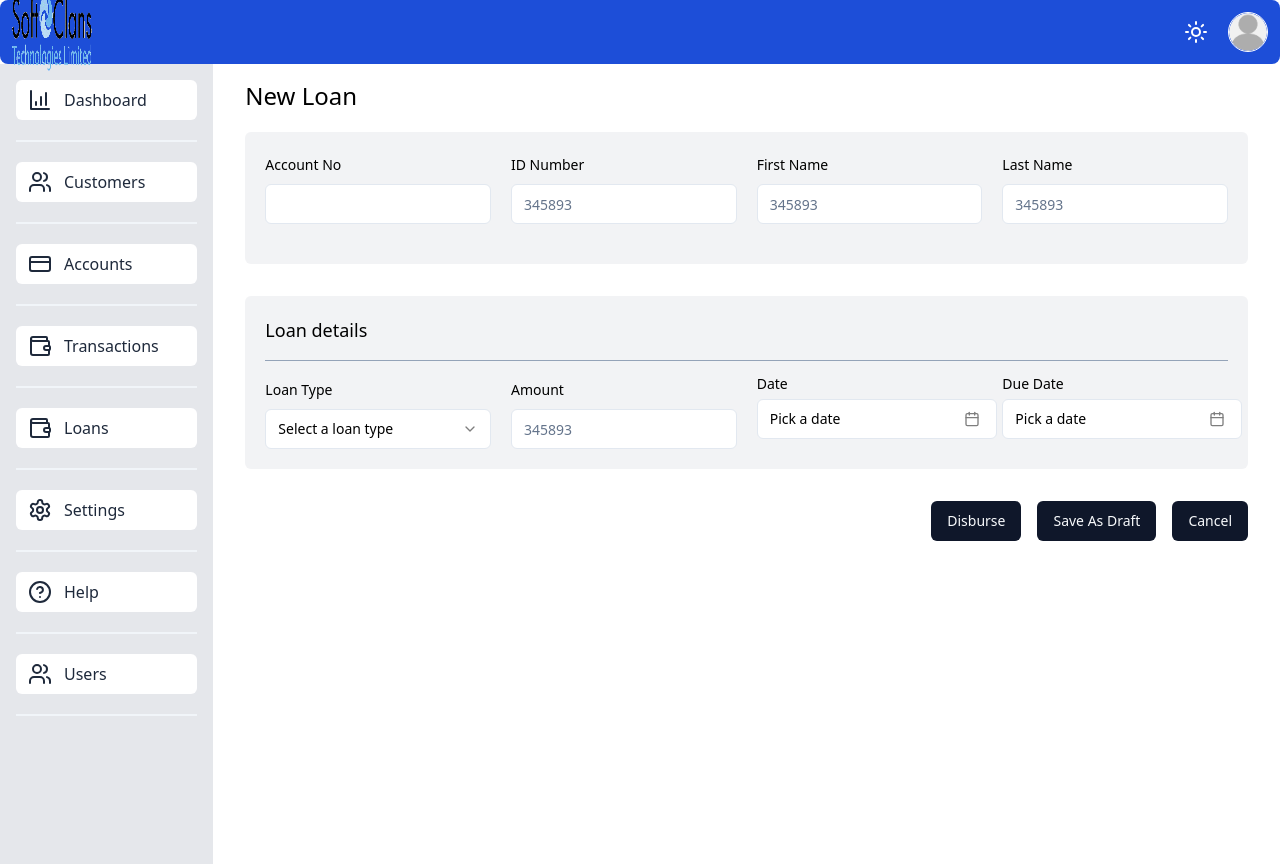
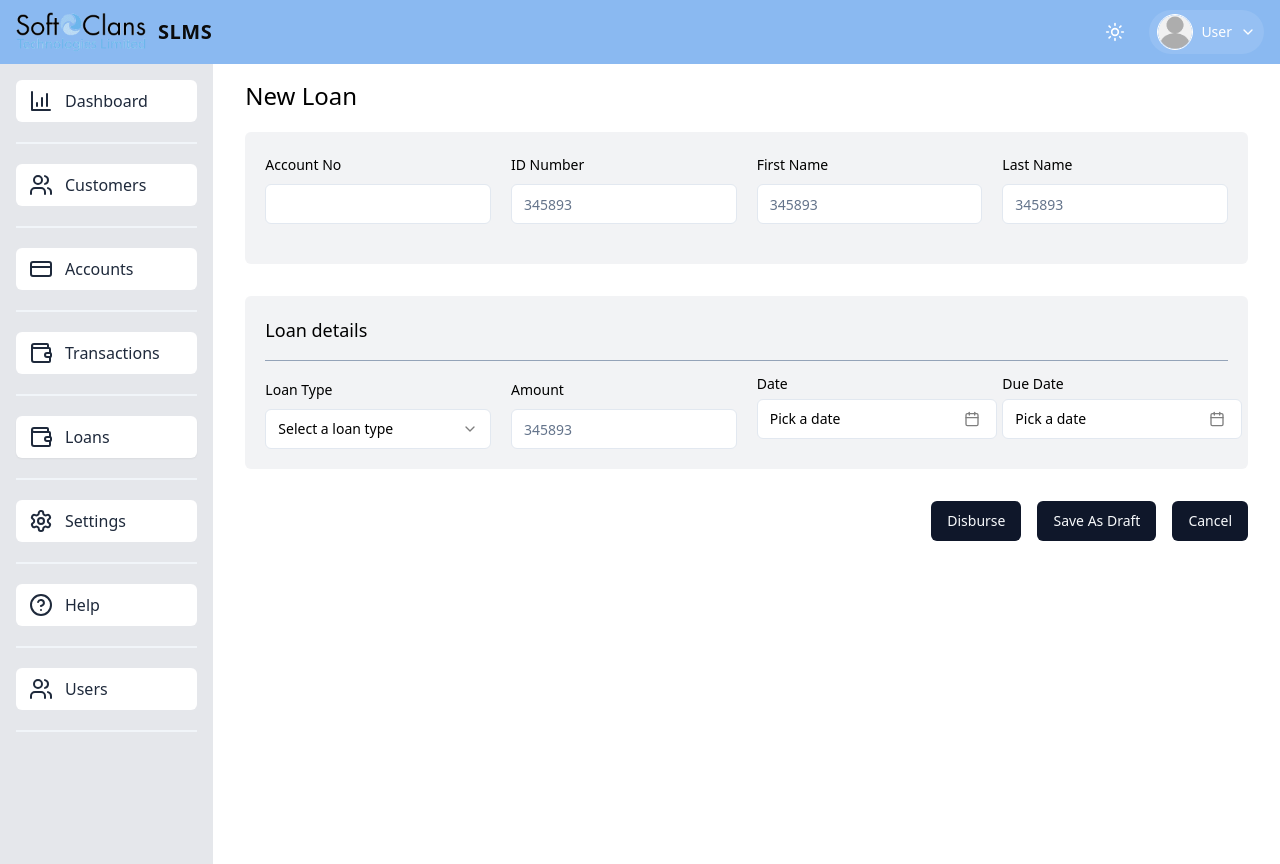
Before and after one commit to octocatblain/sacco, a React (Vite) app in the folder web-app/: page /loans/edit/1 in a window 1280 px wide. Built offline with nearby package versions, Linux system fonts and the light colour scheme; no server answers.

Commit message:
feat: add theme variables and utility classes for primary colors

```diff
--- a/web-app/src/components/Button.tsx
+++ b/web-app/src/components/Button.tsx
@@ -15,12 +15,18 @@ const Button: FC<ButtonProps> = ({
   className,
   disabled,
   variant,
+  type,
 }) => {
-  const bg =
-    variant === "primary" ? "bg- white text-black" : "bg-blue-500 text-white";
+  const base =
+    "inline-flex items-center justify-center px-4 py-2 rounded-md transition-colors duration-200 focus:outline-none focus:ring-2 focus:ring-offset-2 disabled:opacity-60 disabled:cursor-not-allowed";
+  const styles =
+    variant === "primary"
+      ? "bg-blue-600 text-white hover:bg-blue-700 focus:ring-blue-500 dark:bg-blue-500 dark:hover:bg-blue-600"
+      : "bg-white text-slate-800 border border-slate-300 hover:bg-slate-50 focus:ring-slate-400 dark:bg-blue-900 dark:text-white dark:border-blue-700 dark:hover:bg-blue-800";
   return (
     <button
-      className={`flex justify-center py-2 px-3 rounded-md ${bg} ${className}`}
+      type={type || "button"}
+      className={`${base} ${styles} ${className || ""}`}
       onClick={onClick}
       disabled={disabled}
     >
--- a/web-app/src/components/NavBar.tsx
+++ b/web-app/src/components/NavBar.tsx
@@ -66,66 +66,112 @@ const NavBar: FC<NavBarProps> = ({
     }
   };
   return (
-    <div className="max-w-full relative flex items-center justify-between text-white bg-blue-700 h-16 dark:bg-blue-800 dark:text-slate-300 rounded-lg px-3 ">
-      <div className="flex items-center">
-        <img src={Logo} alt="SLAMS logo" className="w-20 h-20" />
-        <div className="lg:hidden" onClick={handleMobileMenuToggle}>
+    <div className="max-w-full relative flex items-center justify-between text-white bg-primary h-16 px-4 dark:bg-blue-800 dark:text-slate-300">
+      {/* Left: Brand */}
+      <div className="flex items-center gap-x-3">
+        <img src={Logo} alt="SLAMS logo" className="w-15 h-10" />
+        <span className="text-xl font-semibold tracking-wide text-black">
+          SLMS
+        </span>
+        <button
+          className="lg:hidden ml-2 inline-flex items-center justify-center p-2 rounded-md hover:bg-white/20"
+          onClick={handleMobileMenuToggle}
+          aria-label="Toggle menu"
+        >
           {showMobileMenu ? (
-            <LucideIcon name="X" size={27} />
+            <LucideIcon name="X" size={24} />
           ) : (
-            <LucideIcon name="AlignJustify" size={27} />
+            <LucideIcon name="AlignJustify" size={24} />
           )}
-        </div>
+        </button>
       </div>
 
-      <div className="flex gap-x-5 items-center">
-        <div onClick={toggleDarkTheme}>
+      {/* Right: Theme toggle and profile */}
+      <div className="flex items-center gap-x-4">
+        <button
+          onClick={toggleDarkTheme}
+          className="inline-flex items-center justify-center p-2 rounded-md hover:bg-white/20"
+          aria-label="Toggle theme"
+        >
           {darkTheme ? (
-            <LucideIcon name="Moon" size={24} />
+            <LucideIcon name="Moon" size={20} />
           ) : (
-            <LucideIcon name="Sun" size={24} />
+            <LucideIcon name="Sun" size={20} />
           )}
-        </div>
-        <div>
+        </button>
+
+        <div className="relative" ref={dropdownRef}>
+          <button
+            onClick={handleShowDropdown}
+            className="flex items-center gap-x-2 rounded-full bg-white/10 hover:bg-white/20 px-2 py-1"
+            aria-haspopup="menu"
+            aria-expanded={showDropdown}
+          >
             <img
-            className="rounded-full  border border-white w-10 h-10"
+              className="rounded-full border border-white w-9 h-9 object-cover"
               src={
                 profile?.profile?.profile_image
                   ? `${apiBaseUrl}${profile?.profile?.profile_image}`
                   : ProfilePlaceholder
               }
-            // src={ProfileImage}
-            alt=" mr Isaac"
-            onClick={handleShowDropdown}
+              alt={profile?.username || "profile"}
             />
-          {/* dropdown menu start here */}
+            <span className="hidden md:inline-block text-sm font-medium">
+              {profile?.username || "User"}
+            </span>
+            <LucideIcon name="ChevronDown" size={16} />
+          </button>
+
+          {/* Dropdown */}
           <div
-            ref={dropdownRef}
-            className={` ${
+            className={`absolute right-0 mt-2 w-64 rounded-md bg-white text-black shadow-lg ring-1 ring-black/5 dark:bg-blue-900 dark:text-white ${
               showDropdown ? "block" : "hidden"
-            } bg-gray-200 text-black absolute z-20 mt-3 me-3 right-0 rounded-md dark:bg-blue-700 dark:text-white`}
+            }`}
           >
-            <div className="p-4">
-              <p className="">
+            {/* Header */}
+            <div className="flex items-center gap-x-3 p-3">
+              <img
+                className="rounded-full w-10 h-10 object-cover"
+                src={
+                  profile?.profile?.profile_image
+                    ? `${apiBaseUrl}${profile?.profile?.profile_image}`
+                    : ProfilePlaceholder
+                }
+                alt={profile?.username || "profile"}
+              />
+              <div className="min-w-0">
+                <p className="text-sm font-semibold truncate">
                   {profile?.username}
-                <small className="bg-blue-700 dark:bg-blue-950 rounded-md text-white text-xs p-0.5">
+                  {profile?.profile?.role_display && (
+                    <span className="ml-2 inline-block align-middle rounded-md bg-primary text-black text-[10px] px-1 py-0.5">
                       {profile?.profile?.role_display}
-                </small>
+                    </span>
+                  )}
                 </p>
-              <p className="pb-2">{profile?.email}</p>
+                <p className="text-xs text-slate-600 dark:text-slate-300 truncate">
+                  {profile?.email}
+                </p>
+              </div>
+            </div>
+            <div className="border-t border-slate-200 dark:border-blue-700" />
+
+            {/* Actions */}
+            <div className="p-2">
               <Link
                 to="/profile"
-                className="flex hover:bg-blue-500/25 p-2  rounded-md dark:hover:bg-blue-500/75"
                 onClick={handleShowDropdown}
+                className="flex items-center gap-x-2 rounded-md px-3 py-2 hover:bg-slate-100 dark:hover:bg-blue-800"
               >
-                Profile
+                <LucideIcon name="User" size={16} />
+                <span className="text-sm">Profile</span>
               </Link>
-              <div
-                className="flex items-center text-sm gap-x-1 cursor-pointer hover:bg-blue-500/25 p-2 my-2 rounded-md dark:hover:bg-blue-500/75"
+              <button
                 onClick={handleLogout}
+                className="mt-1 w-full flex items-center gap-x-2 rounded-md px-3 py-2 hover:bg-slate-100 dark:hover:bg-blue-800 text-left"
               >
-                <LucideIcon name="LogOut" size={16} /> Logout
-              </div>
+                <LucideIcon name="LogOut" size={16} />
+                <span className="text-sm">Logout</span>
+              </button>
             </div>
           </div>
         </div>
--- a/web-app/src/components/SidebarLinks.tsx
+++ b/web-app/src/components/SidebarLinks.tsx
@@ -39,9 +39,9 @@ const sidebarItems = [
     to: "/settings",
   },
   {
-    label: 'Help',
-    icon: 'CircleHelp',
-    to: '/help'
+    label: "Help",
+    icon: "CircleHelp",
+    to: "/help",
   },
   {
     label: "Users",
@@ -57,10 +57,16 @@ const SidebarLinks: FC<SidebarLinksProps> = ({ onClick }) => {
           <NavLink
             to={item.to}
             onClick={onClick}
-            // TODO: check isActive on light mode, currently only works on dark mode
             className={({ isActive }) =>
-              `flex gap-x-3 bg-white py-2 px-3 text-base text-slate-800 rounded-md hover:bg-slate-950/25 hover:text-white transition duration-300 ease-in-out  dark:bg-blue-500/25 dark:text-slate-300 dark:hover:bg-blue-500/75
-                   ${isActive ? " dark:bg-blue-500/75 dark:text-white" : ""}`
+              `flex items-center gap-x-3 py-2 px-3 text-base rounded-md transition-colors duration-200
+               bg-white text-slate-800 hover:bg-slate-100
+               dark:bg-blue-900 dark:text-slate-200 dark:hover:bg-blue-800
+               border border-transparent dark:border-blue-800
+               ${
+                 isActive
+                   ? "border-slate-300 dark:border-blue-600 shadow-sm"
+                   : ""
+               }`
             }
           >
             <LucideIcon name={item.icon} /> {item.label}
--- a/web-app/src/components/Spinner.tsx
+++ b/web-app/src/components/Spinner.tsx
@@ -1,5 +1,10 @@
 const Spinner = () => {
-  return <div className="spinner"></div>;
+  return (
+    <span
+      aria-label="loading"
+      className="inline-block w-5 h-5 border-2 border-slate-300 border-t-blue-600 rounded-full animate-spin"
+    />
+  );
 };
 
 export default Spinner;
--- a/web-app/src/index.css
+++ b/web-app/src/index.css
@@ -3,6 +3,42 @@
 @tailwind base;
 @tailwind components;
 @tailwind utilities;
+
+/* Theme variables */
+:root {
+  --color-primary: #8ab9f1;
+  --color-black: #0b0b0b;
+  --color-white: #ffffff;
+}
+
+.dark {
+  --color-primary: #8ab9f1; /* keep same primary in dark */
+  --color-black: #0b0f1a; /* slightly softer black for dark */
+  --color-white: #e5e7eb; /* soft white in dark */
+}
+
+/* Utility bridges for Tailwind where needed */
+.bg-primary {
+  background-color: var(--color-primary);
+}
+.text-primary {
+  color: var(--color-primary);
+}
+.border-primary {
+  border-color: var(--color-primary);
+}
+.bg-black {
+  background-color: var(--color-black);
+}
+.text-black {
+  color: var(--color-black);
+}
+.bg-white {
+  background-color: var(--color-white);
+}
+.text-white {
+  color: var(--color-white);
+}
 
 @layer base {
   :root {
--- a/web-app/tailwind.config.js
+++ b/web-app/tailwind.config.js
@@ -34,6 +34,11 @@ module.exports = {
         "accordion-down": "accordion-down 0.2s ease-out",
         "accordion-up": "accordion-up 0.2s ease-out",
       },
+      colors: {
+        primary: "#8ab9f1",
+        black: "#000000",
+        white: "#ffffff",
+      },
     },
   },
   plugins: [require("tailwindcss-animate")],
```
Also changed, not shown: 1 other file (tests, documents, lock files or other folders). Lines whose indentation alone changed are shown as unchanged.
